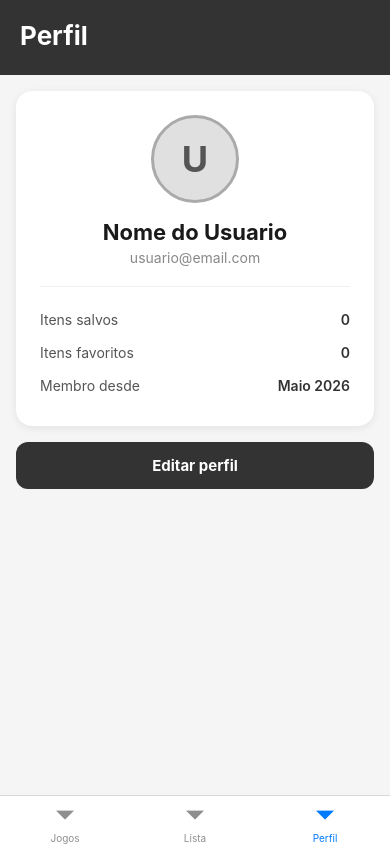
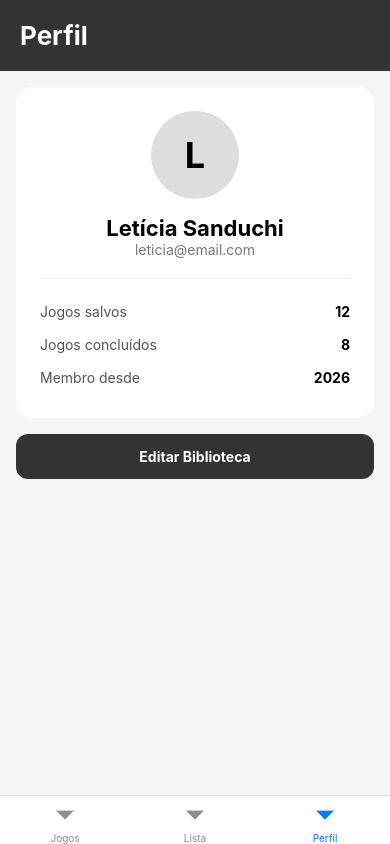
Before and after one commit to leticia-sanduchi/rn-navigation-lab, a React Native app: screen /Perfil in a window 390 px wide. Built offline with nearby package versions, Linux system fonts and the light colour scheme.

Commit message:
Update PerfilScreen with user details and styles

```diff
--- a/src/screens/PerfilScreen.js
+++ b/src/screens/PerfilScreen.js
@@ -1,4 +1,3 @@
-// TODO: escolher um tema e personalizar os dados e estilizacao desta tela
 import {
   SafeAreaView,
   StyleSheet,
@@ -11,44 +10,57 @@ export default function PerfilScreen() {
   return (
     <SafeAreaView style={styles.container}>
       <View style={styles.header}>
-        <Text style={styles.headerTitulo}>Perfil</Text>
+        <Text style={styles.headerTitulo}>
+          Perfil
+        </Text>
       </View>
 
       <View style={styles.cartao}>
-        {/* TODO: personalizar o avatar com a inicial do nome do usuario */}
         <View style={styles.avatar}>
-          <Text style={styles.avatarTexto}>U</Text>
+          <Text style={styles.avatarTexto}>L</Text>
         </View>
-        {/* TODO: personalizar nome e e-mail */}
-        <Text style={styles.nome}>Nome do Usuario</Text>
-        <Text style={styles.email}>usuario@email.com</Text>
+
+        <Text style={styles.nome}>
+          Letícia Sanduchi
+        </Text>
+
+        <Text style={styles.email}>
+          leticia@email.com
+        </Text>
 
         <View style={styles.separador} />
 
-        {/* TODO: substituir pelas estatisticas que fazem sentido no seu tema */}
         <View style={styles.infoLinha}>
-          <Text style={styles.infoLabel}>Itens salvos</Text>
-          <Text style={styles.infoValor}>0</Text>
+          <Text style={styles.infoLabel}>
+            Jogos salvos
+          </Text>
+          <Text style={styles.infoValor}>12</Text>
         </View>
+
         <View style={styles.infoLinha}>
-          <Text style={styles.infoLabel}>Itens favoritos</Text>
-          <Text style={styles.infoValor}>0</Text>
+          <Text style={styles.infoLabel}>
+            Jogos concluídos
+          </Text>
+          <Text style={styles.infoValor}>8</Text>
         </View>
+
         <View style={styles.infoLinha}>
-          <Text style={styles.infoLabel}>Membro desde</Text>
-          <Text style={styles.infoValor}>Maio 2026</Text>
+          <Text style={styles.infoLabel}>
+            Membro desde
+          </Text>
+          <Text style={styles.infoValor}>2026</Text>
         </View>
       </View>
 
-      {/* TODO: mudar o texto do botao para o contexto do seu tema */}
       <TouchableOpacity style={styles.botao}>
-        <Text style={styles.botaoTexto}>Editar perfil</Text>
+        <Text style={styles.botaoTexto}>
+          Editar Biblioteca
+        </Text>
       </TouchableOpacity>
     </SafeAreaView>
   );
 }
 
-// TODO: estilizar com as cores e identidade visual do seu tema
 const styles = StyleSheet.create({
   container: {
     flex: 1,
@@ -56,58 +68,45 @@ const styles = StyleSheet.create({
   },
   header: {
     backgroundColor: "#333333",
-    paddingHorizontal: 20,
-    paddingTop: 20,
-    paddingBottom: 24,
+    padding: 20,
   },
   headerTitulo: {
+    color: "#FFF",
     fontSize: 26,
     fontWeight: "bold",
-    color: "#FFFFFF",
   },
   cartao: {
     margin: 16,
-    backgroundColor: "#FFFFFF",
+    backgroundColor: "#FFF",
     borderRadius: 16,
     padding: 24,
     alignItems: "center",
-    shadowColor: "#000",
-    shadowOffset: { width: 0, height: 2 },
-    shadowOpacity: 0.08,
-    shadowRadius: 8,
-    elevation: 4,
   },
   avatar: {
     width: 88,
     height: 88,
     borderRadius: 44,
-    backgroundColor: "#E0E0E0",
+    backgroundColor: "#DDD",
+    justifyContent: "center",
     alignItems: "center",
-    justifyContent: "center",
-    borderWidth: 3,
-    borderColor: "#AAAAAA",
     marginBottom: 16,
   },
   avatarTexto: {
     fontSize: 36,
     fontWeight: "bold",
-    color: "#555555",
   },
   nome: {
     fontSize: 22,
     fontWeight: "bold",
-    color: "#1A1A1A",
-    marginBottom: 4,
   },
   email: {
-    fontSize: 14,
-    color: "#888888",
+    color: "#777",
     marginBottom: 20,
   },
   separador: {
     width: "100%",
     height: 1,
-    backgroundColor: "#F0F0F0",
+    backgroundColor: "#EEE",
     marginBottom: 16,
   },
   infoLinha: {
@@ -117,24 +116,20 @@ const styles = StyleSheet.create({
     paddingVertical: 8,
   },
   infoLabel: {
-    fontSize: 14,
-    color: "#555555",
+    color: "#555",
   },
   infoValor: {
-    fontSize: 14,
-    fontWeight: "600",
-    color: "#333333",
+    fontWeight: "bold",
   },
   botao: {
     marginHorizontal: 16,
     backgroundColor: "#333333",
+    paddingVertical: 14,
     borderRadius: 12,
-    paddingVertical: 14,
     alignItems: "center",
   },
   botaoTexto: {
-    fontSize: 15,
+    color: "#FFF",
     fontWeight: "bold",
-    color: "#FFFFFF",
   },
 });
```
